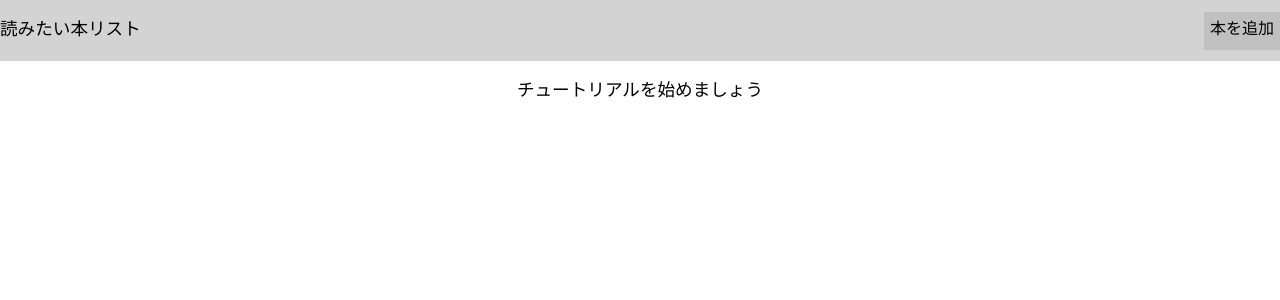
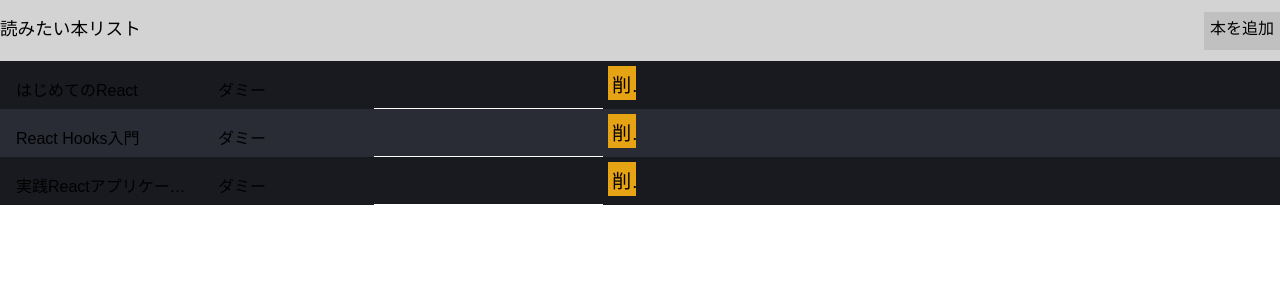
Before and after one commit to kyonenya/trial-preact, a Preact app: page / in a window 1280 px wide. Shown: the top 300 px of the page. Built offline with nearby package versions, Linux system fonts and the light colour scheme.

Commit message:
ひとまずダミーデータを表示させる

```diff
--- /dev/null
+++ b/dist_bookAPI/BookRow.js
@@ -0,0 +1,9 @@
+import { h } from 'preact';
+export const BookRow = ({ book }) => {
+    const { title, authors, memo } = book;
+    return (h("div", { className: "book-row" },
+        h("div", { className: "title" }, title),
+        h("div", { className: "authors" }, authors),
+        h("input", { className: "memo", type: "text", value: memo }),
+        h("div", { className: "delete-row" }, "\u524A\u9664")));
+};
--- a/dist_bookAPI/index.js
+++ b/dist_bookAPI/index.js
@@ -1,3 +1,3 @@
 import { h, render } from 'preact';
-import { App } from "./App";
+import { App } from './App';
 render(h(App, null), document.getElementById('root'));
--- a/src_bookAPI/App.tsx
+++ b/src_bookAPI/App.tsx
@@ -1,37 +1,47 @@
 import { h, FunctionComponent as FC } from 'preact';
-import { BookToRead } from "./types";
+import { BookRow } from './BookRow';
+import { BookToRead } from './types';
 
 const dummyBooks: BookToRead[] = [
   {
     id: 1,
-    title: "はじめてのReact",
-    authors: "ダミー",
-    memo: ""
+    title: 'はじめてのReact',
+    authors: 'ダミー',
+    memo: '',
   },
   {
     id: 2,
-    title: "React Hooks入門",
-    authors: "ダミー",
-    memo: ""
+    title: 'React Hooks入門',
+    authors: 'ダミー',
+    memo: '',
   },
   {
     id: 3,
-    title: "実践Reactアプリケーション開発",
-    authors: "ダミー",
-    memo: ""
-  }
+    title: '実践Reactアプリケーション開発',
+    authors: 'ダミー',
+    memo: '',
+  },
 ];
 
 export const App = () => {
   return (
     <div className="App">
-      <section className="nav">
+      <nav className="nav">
         <h1>読みたい本リスト</h1>
         <div className="button-like">本を追加</div>
-      </section>
-      <section className="main">
-        <h1>チュートリアルを始めましょう</h1>
-      </section>
+      </nav>
+      <main className="main">
+        {dummyBooks.map((book) => {
+          return (
+            <BookRow
+              book={book}
+              key={book.id}
+//              onMemoChange={(id, memo) => {}}
+//              onDelete={(id) => {}}
+            />
+          );
+        })}
+      </main>
     </div>
   );
 };
--- /dev/null
+++ b/src_bookAPI/BookRow.tsx
@@ -0,0 +1,27 @@
+import { h, FunctionComponent as FC } from 'preact';
+import { BookToRead } from './types';
+
+export const BookRow: FC<{ book: BookToRead }> = ({ book }) => {
+  const { title, authors, memo } = book;
+
+  return (
+    <div className="book-row">
+      <div className="title">
+        {title}
+      </div>
+      <div className="authors">
+        {authors}
+      </div>
+      <input className="memo"
+        type="text"
+        value={memo}
+//        onChange={handleMemoChange}
+      />
+      <div className="delete-row"
+//        onClick={handleDeleteClick}
+      >
+        削除
+      </div>
+    </div>
+  );
+};
--- a/webpack.config.js
+++ b/webpack.config.js
@@ -3,7 +3,7 @@
 
 module.exports = {
   mode: 'development',
-  entry: './src_ticTacToe/index.tsx',
+  entry: './src_bookAPI/index.tsx',
   output: {
     filename: 'bundle.js',
     path: path.resolve(__dirname, 'dist'),
@@ -30,7 +30,7 @@
   },
   plugins: [
     new ESLintPlugin({
-      files: './src_ticTacToe/**',
+      files: './src_bookAPI/**',
 //      fix: true,
     }),
   ],
```
Also changed, not shown: dist_bookAPI/App.js (+15 -13 lines), src_bookAPI/index.tsx (+2 -5 lines).
